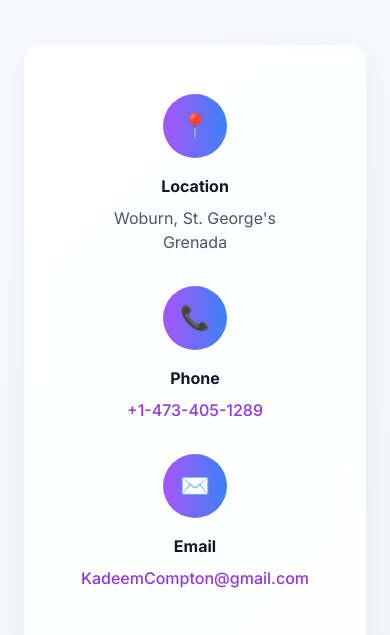
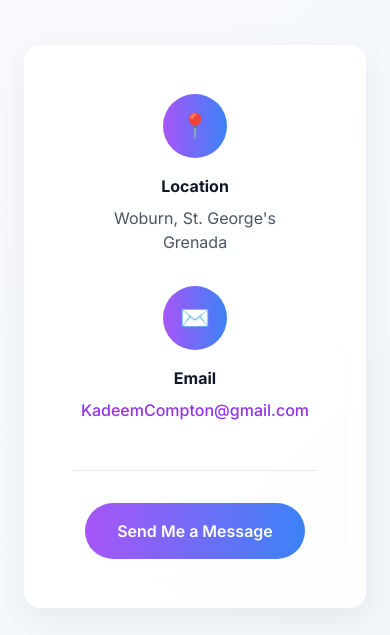
Before and after one commit to KadeemComp/kadeemcomp.github.io, a plain HTML site: page index.html in a window 390 px wide. Shown: the part 7287-7922 px from the top of the page. Drawn offline with nearby package versions, Linux system fonts and the light colour scheme.

Commit message:
Refactor grid layout in index.html to enhance responsiveness by changing the column structure from 3 to 2. Removed the phone contact section for a cleaner design.

```diff
--- a/index.html
+++ b/index.html
@@ -785,7 +785,7 @@
           </div>
 
           <div class="glass-card p-12">
-            <div class="grid grid-cols-1 md:grid-cols-3 gap-8">
+            <div class="grid grid-cols-1 md:grid-cols-2 gap-8">
               <div class="text-center group">
                 <div
                   class="w-16 h-16 bg-gradient-to-r from-purple-500 to-blue-500 rounded-full flex items-center justify-center mx-auto mb-4 group-hover:scale-110 transition-transform"
@@ -794,21 +794,6 @@
                 </div>
                 <h3 class="font-bold text-gray-900 mb-2">Location</h3>
                 <p class="text-gray-600">Woburn, St. George's<br />Grenada</p>
-              </div>
-
-              <div class="text-center group">
-                <div
-                  class="w-16 h-16 bg-gradient-to-r from-purple-500 to-blue-500 rounded-full flex items-center justify-center mx-auto mb-4 group-hover:scale-110 transition-transform"
-                >
-                  <span class="text-white text-2xl">📞</span>
-                </div>
-                <h3 class="font-bold text-gray-900 mb-2">Phone</h3>
-                <a
-                  href="tel:+1-473-405-1289"
-                  class="text-purple-600 hover:text-purple-800 font-medium transition-colors"
-                >
-                  +1-473-405-1289
-                </a>
               </div>
 
               <div class="text-center group">
```
